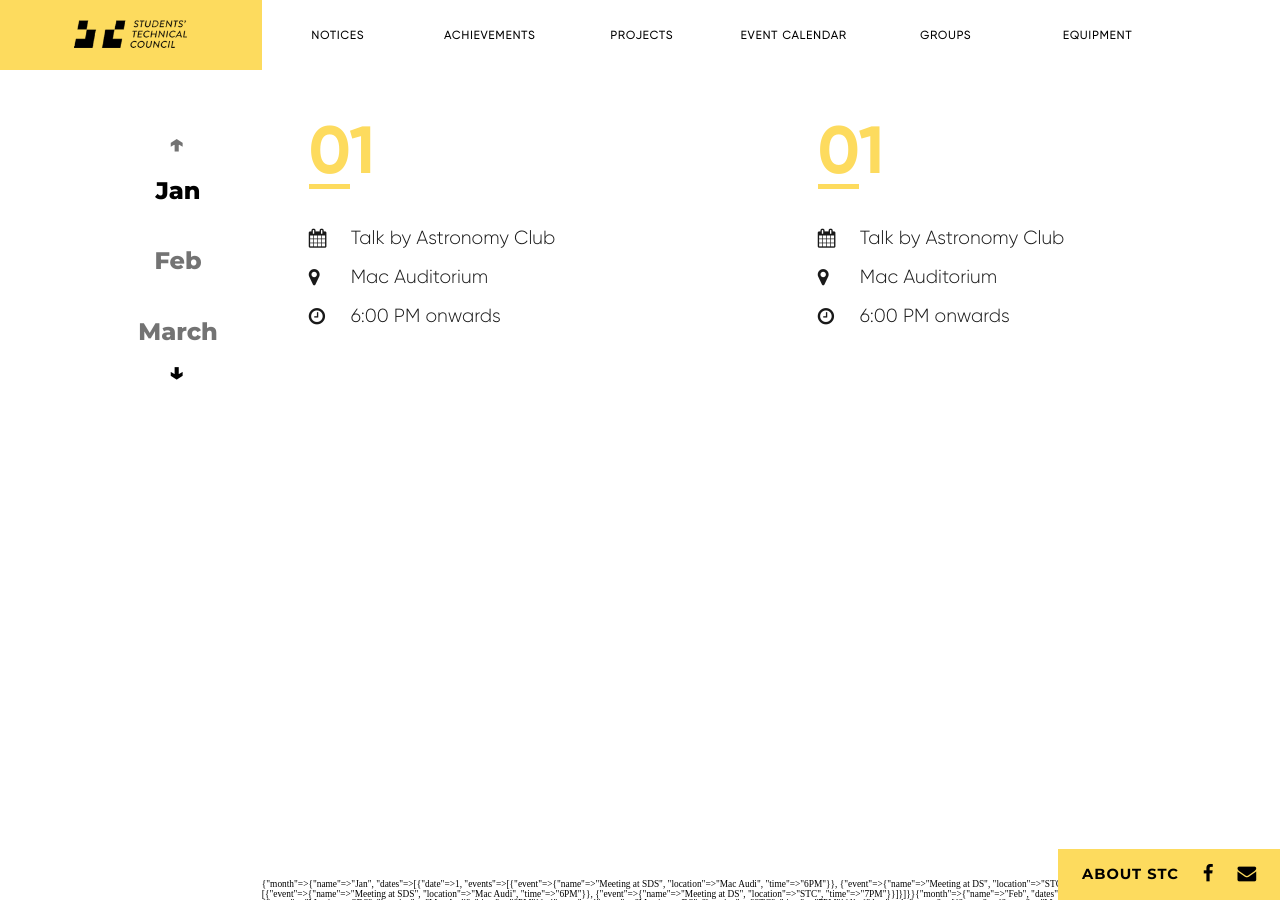
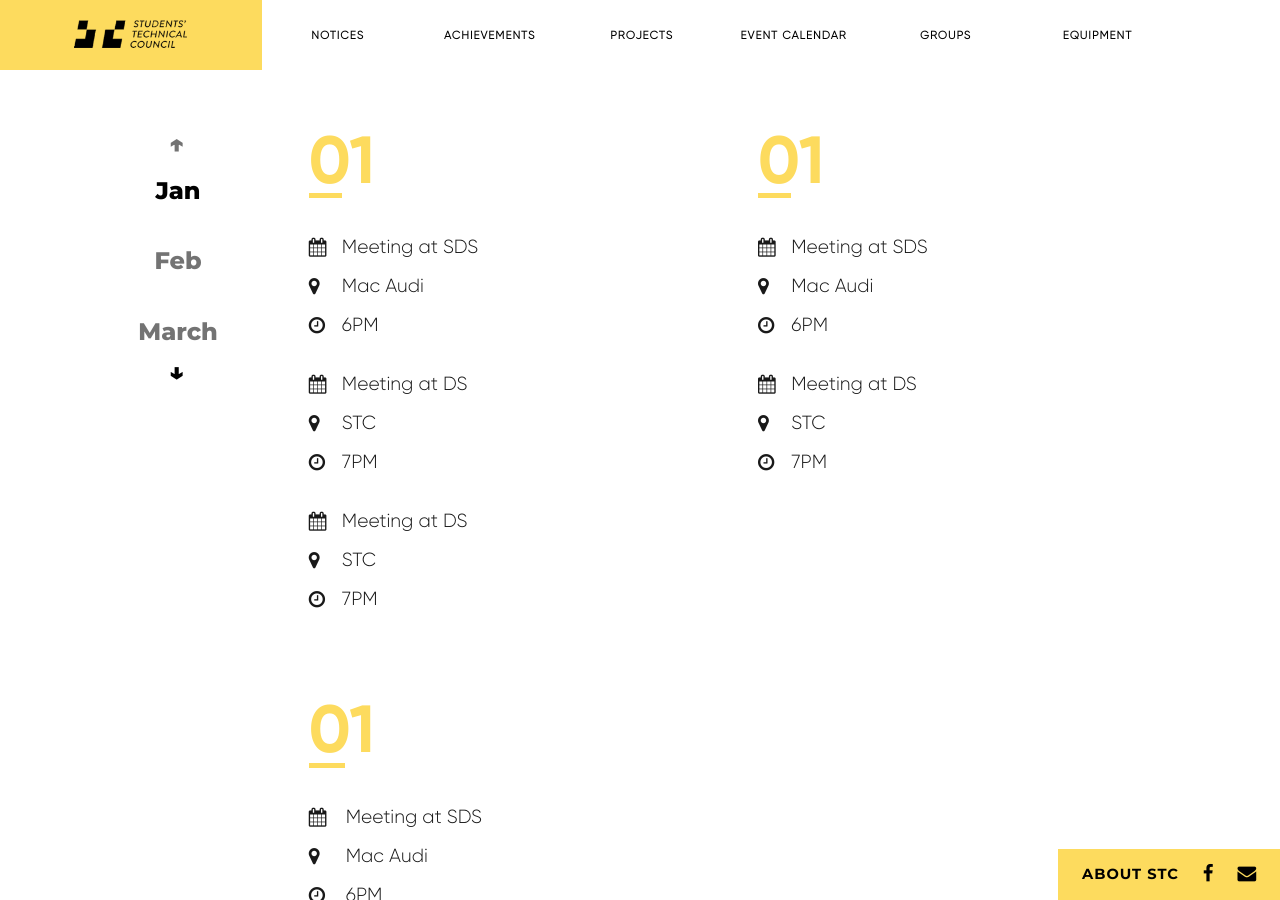
Before and after one commit to sdslabs/stc-iitr, a Jekyll site: the page built from calendar/index.html, in a window 1280 px wide and 900 px high. Built offline with Jekyll 4.4.1, drawn with Linux system fonts in a browser that asks for light colours; nearby versions of some CDN libraries; some of the changed text lies outside the part shown.

Commit message:
Implements calendar collection and minor design fixes

```diff
--- a/_data/calendar.yml
+++ b/_data/calendar.yml
@@ -1,7 +1,7 @@
 - month:
     name: Jan
     dates:
-      - date: 01
+      - date: '01'
         events:
             - event:
                 name: Meeting at SDS
@@ -11,7 +11,21 @@
                 name: Meeting at DS
                 location: STC
                 time: 7PM
-      - date: 01
+            - event:
+                name: Meeting at DS
+                location: STC
+                time: 7PM
+      - date: '01'
+        events:
+            - event:
+                name: Meeting at SDS
+                location: Mac Audi
+                time: 6PM
+            - event:
+                name: Meeting at DS
+                location: STC
+                time: 7PM
+      - date: '01'
         events:
             - event:
                 name: Meeting at SDS
@@ -24,7 +38,7 @@
 - month:
     name: Feb
     dates:
-      - date: 01
+      - date: '01'
         events:
             - event:
                 name: Meeting at SDS
@@ -34,7 +48,7 @@
                 name: Meeting at DS
                 location: STC
                 time: 7PM
-      - date: 01
+      - date: '01'
         events:
             - event:
                 name: Meeting at SDS
@@ -46,5 +60,27 @@
                 time: 7PM
 - month:
     name: March
+    dates:
+      - date: '01'
+        events:
+            - event:
+                name: Meeting at SDS
+                location: Mac Audi
+                time: 6PM
+            - event:
+                name: Meeting at DS
+                location: STC
+                time: 7PM
 - month:
     name: Dec
+    dates:
+      - date: '21'
+        events:
+            - event:
+                name: Meeting at SDS
+                location: Mac Audi
+                time: 6PM
+            - event:
+                name: Meeting at DS
+                location: STC
+                time: 7PM
--- a/_sass/partials/_calendar.scss
+++ b/_sass/partials/_calendar.scss
@@ -46,17 +46,28 @@
 
 	.month {
 		margin-left: 27.9423rem;
-		height: 90vh;
 	}
 
-		.date-row {
+		.date__row {
+			margin-top: 5.532rem;
+			margin-left: 5rem;
+			width: 80%;
+			&:last-child {
+				border-bottom: 1px solid rgba(0, 0, 0, 0.45);
+				padding-bottom: 3rem;
+			}
+			&:first-child {
+				padding-top: 1rem;
+			}
 		}
 
 			.date {
 				flex: 1;
 				max-width: 50%;
-				margin-top: 5.532rem;
-				margin-left: 5rem;
+
+				&:first-child {
+					margin-right: 9rem;
+				}
 			}
 
 				.date__head {
--- a/calendar/index.html
+++ b/calendar/index.html
@@ -18,53 +18,45 @@ layout: default
 </div>
 
 <div class="wrapper--calendar">
+	{% assign calendar = site.data.calendar %}
+	{% for month in calendar %}
 			<div class="month">
 				<div class="date__row display--flex">
+				{% for date in month.month.dates %}
+					{% assign isMultipleTwo = forloop.index | modulo: 2 %}
 					<div class="date">
 						<div class="date__head">
 							<div class="date__head--underline"> </div>
-					01
+								{{ date.date }}
 						</div>
+						{% for event in date.events%}
 							<div class="month__event display--flex flex-direction-column">
 								<div class="event__data display--flex">
 									<i class="fa fa-calendar"></i>
-						<div class="event__text"> Talk by Astronomy Club </div>
+									<div class="event__text"> {{ event.event.name }} </div>
 								</div>
 								<div class="event__data display--flex">
 									<i class="fa fa-map-marker"></i>
-						<div class="event__location"> Mac Auditorium </div>
+									<div class="event__location"> {{ event.event.location }}</div>
 								</div>
 								<div class="event__data display--flex">
 									<i class="fa fa-clock-o"></i>
-						<div class="event__time"> 6:00 PM onwards </div>
+									<div class="event__time"> {{ event.event.time }} </div>
 								</div>
 							</div>
-			</div>
-			<div class="date">
-				<div class="date__head">
-					<div class="date__head--underline"> </div>
-					01
-				</div>
-				<div class="month__event display--flex flex-direction-column">
-					<div class="event__data display--flex">
-						<i class="fa fa-calendar"></i>
-						<div class="event__text"> Talk by Astronomy Club </div>
-					</div>
-					<div class="event__data display--flex">
-						<i class="fa fa-map-marker"></i>
-						<div class="event__location"> Mac Auditorium </div>
-					</div>
-					<div class="event__data display--flex">
-						<i class="fa fa-clock-o"></i>
-						<div class="event__time"> 6:00 PM onwards </div>
+						{% endfor %}
+						{% if isMultipleTwo == 0 %}
+							</div> <!-- end of date -->
+							</div> <!-- end of date row -->
+							<div class="date__row display--flex"> <!-- beginning of a new date row closed immediately if not more dates !-->
+						{% else %}
+							</div> <!-- just closes the date -->
+						{% endif %}
+
+				{% endfor %}
 				</div>
 			</div>
-			</div>
-		</div>
-	</div>
-	<div class="month">
-		{{ site.data.calendar }}
-	</div>
+	{% endfor %}
 </div>
 
 <script type="text/javascript" src="/scripts/calendar.js"></script>
```
Lines whose indentation alone changed are shown as unchanged.
